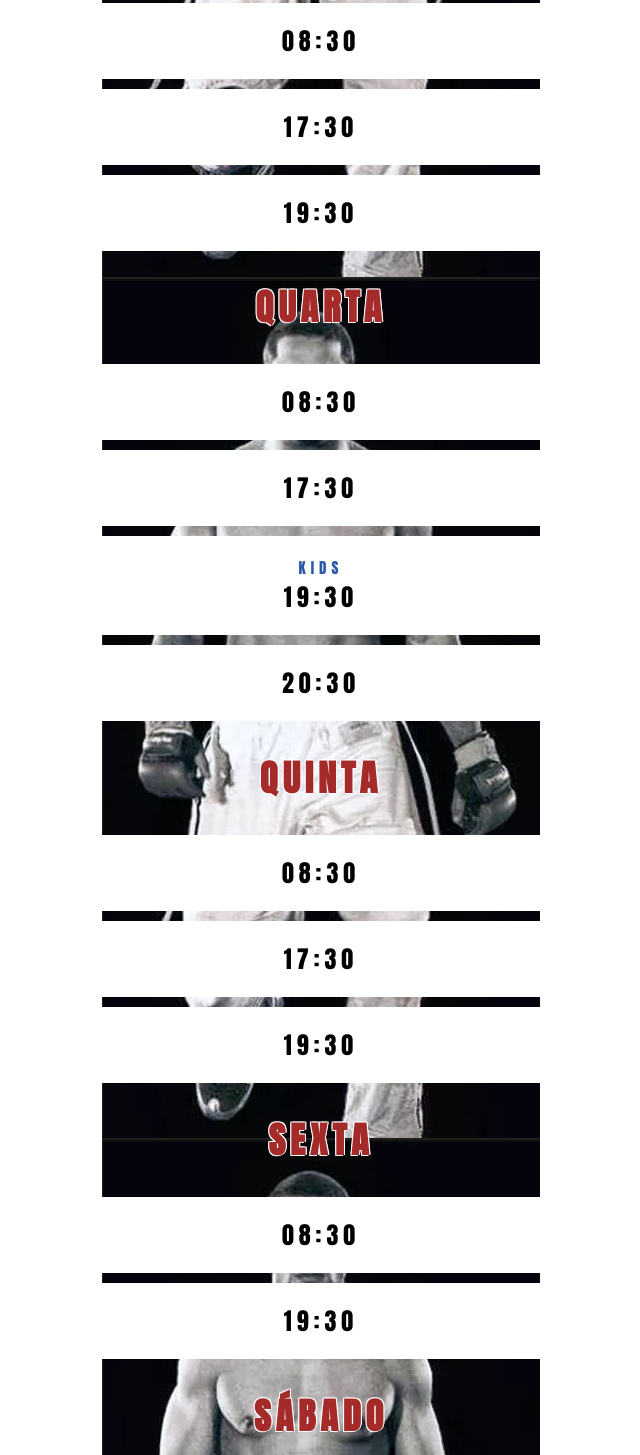
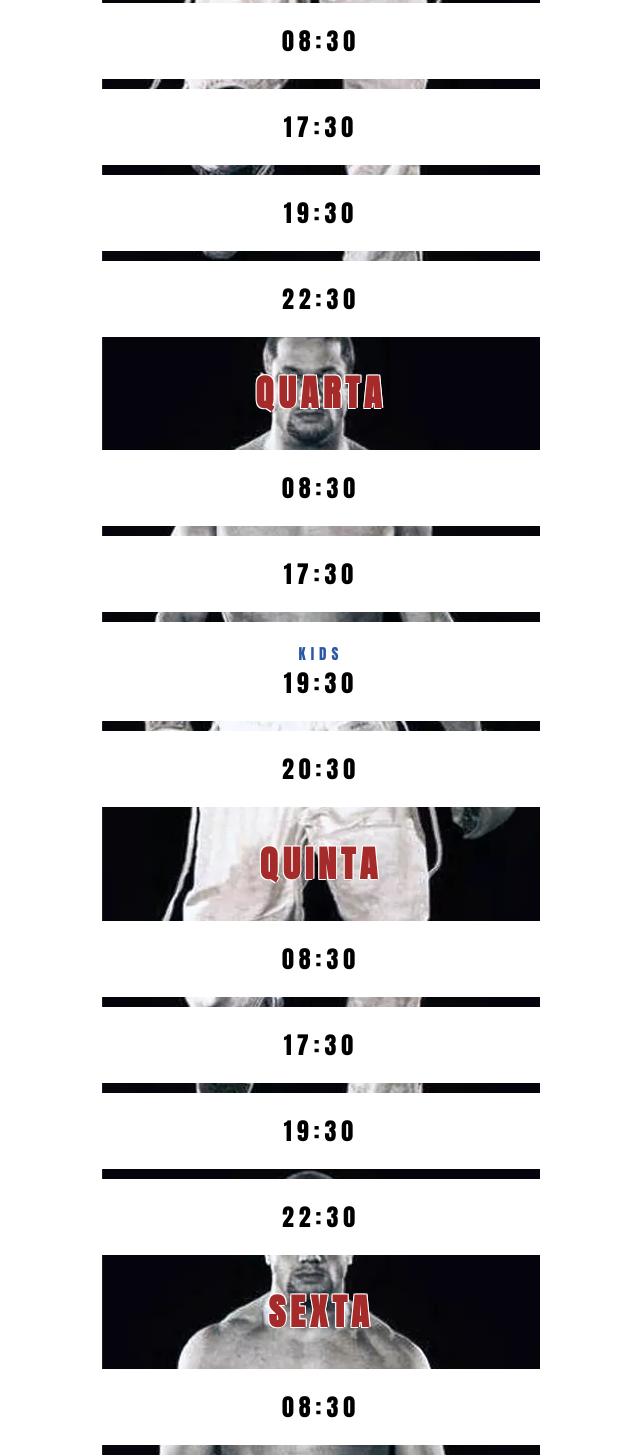
Before and after one commit to ccesaralvest/agenda-jiu, a plain HTML site: page index.html in a window 1280 px wide. Shown: the part 590-2045 px from the top of the page, without its empty margins (319-959 px from the left). Drawn offline with Linux system fonts and the light colour scheme.

Commit message:
Novos Horários

```diff
--- a/index.html
+++ b/index.html
@@ -55,6 +55,9 @@
                         <li>
                             19:30
                         </li>
+                        <li>
+                            22:30
+                        </li>
                     </ul>
                 </nav>
             </li>
@@ -95,6 +98,9 @@
                         <li>
                             19:30
                         </li>
+                        <li>
+                            22:30
+                        </li>
                     </ul>
                 </nav>
             </li>
```
